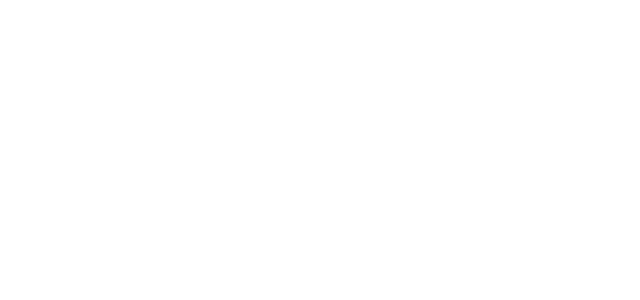
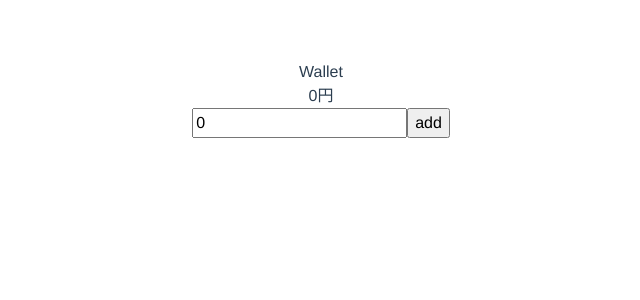
Before and after one commit to nintc-al2020-4/electronic-payment-front, a Vue app: page /wallet in a window 1280 px wide. Shown: the top 300 px of the page, without its empty margins (319-959 px from the left). Built offline with nearby package versions, Linux system fonts and the light colour scheme.

Commit message:
Wallet.vue

```diff
--- a/src/components/pages/Wallet.vue
+++ b/src/components/pages/Wallet.vue
@@ -1,15 +1,59 @@
 <template>
-<img src="">
-
-
+    <div id="Wallet">
+        <div class="continer">
+            <div class="title">Wallet</div>
+            <div class="money">{{ money }}円</div>
+            <form @submit.prevent="addMoney">
+                <input type="text" v-model="money">
+                <input type="submit" value="add">
+            </form>
+            <ul type="none">
+                <li v-for="item in list" :key="item.id">
+                    <ul type="none">
+                        <li v-for="n of item.amount" :key="n">
+                            <img :src="item.image"/>
+                        </li>
+                    </ul>
+                </li>
+            </ul>
+        </div>
+    </div>
 </template>
 
 <script>
 export default {
-  name: "Wallet"
+  name: "Wallet",
+
+  data() {
+      return {
+        money: 0,
+        list: [
+            { amount: 0, name: 'tenthousand', image: require('../../assets/10000.png')},
+            { amount: 0, name: 'fivethousand', image: require('../../assets/5000.png')},
+            { amount: 0, name: 'thousand', image: require('../../assets/1000.png')},
+            { amount: 0, name: 'fivehundred', image: require('../../assets/500.png')},
+            { amount: 0, name: 'hundred', image: require('../../assets/100.png')},
+            { amount: 0, name: 'fifty', image: require('../../assets/50.png')},
+            { amount: 0, name: 'ten', image: require('../../assets/10.png')},
+            { amount: 0, name: 'five', image: require('../../assets/5.png')},
+            { amount: 0, name: 'one', image: require('../../assets/1.png')}
+        ]
+      }
+  },
+  methods: {
+    addMoney: function() {
+        var kinds = [10000, 5000, 1000, 500, 100, 50, 10, 5, 1]
+        var t = this.money
+        for (let i=0; i<kinds.length; i++){
+            this.list[i].amount = Math.floor(t / kinds[i])
+            t = t % kinds[i]
+        }
+    }
+  }
 }
 </script>
-
 <style scoped>
-
+img {
+    width: 30%
+}
 </style>
```
